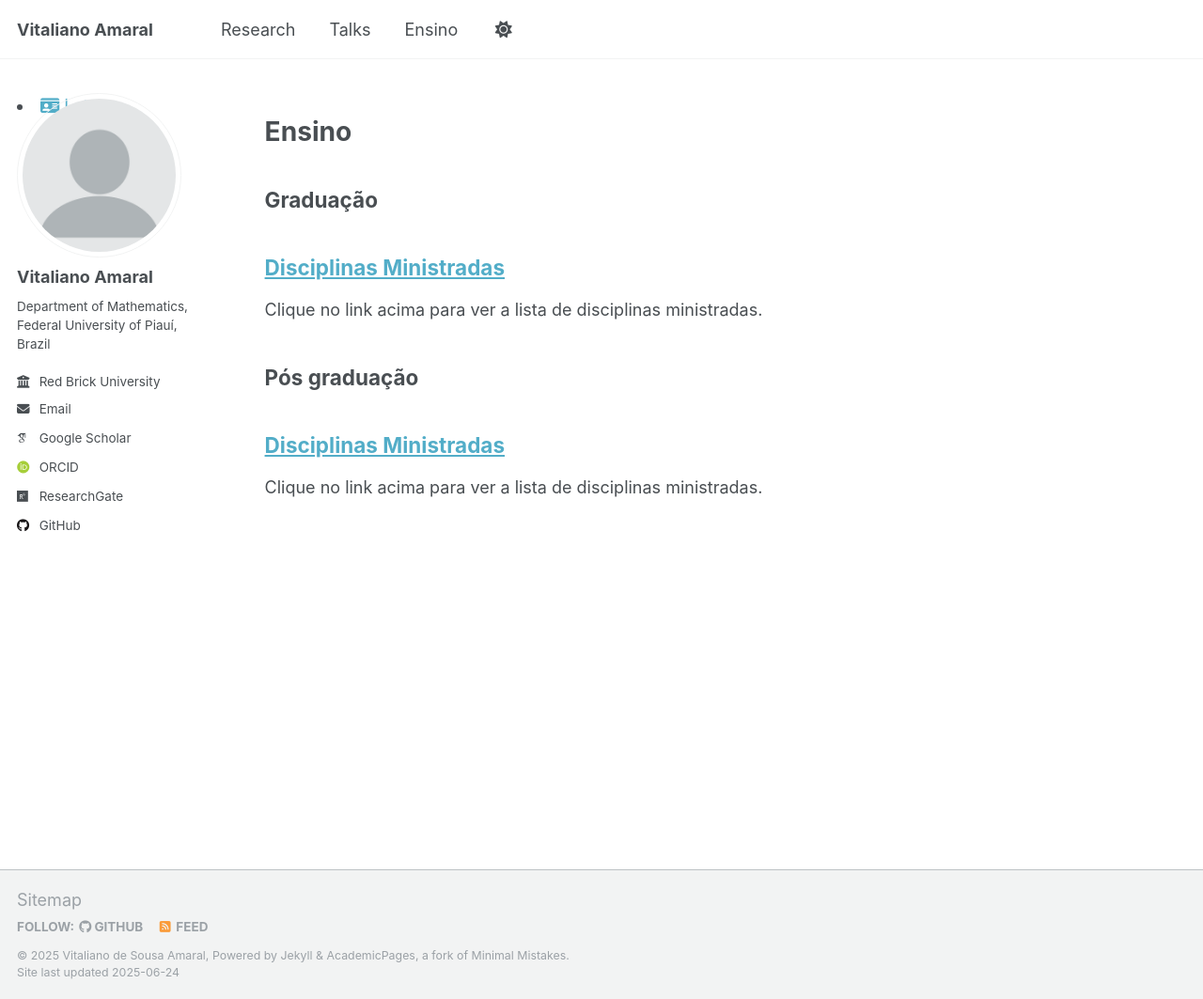
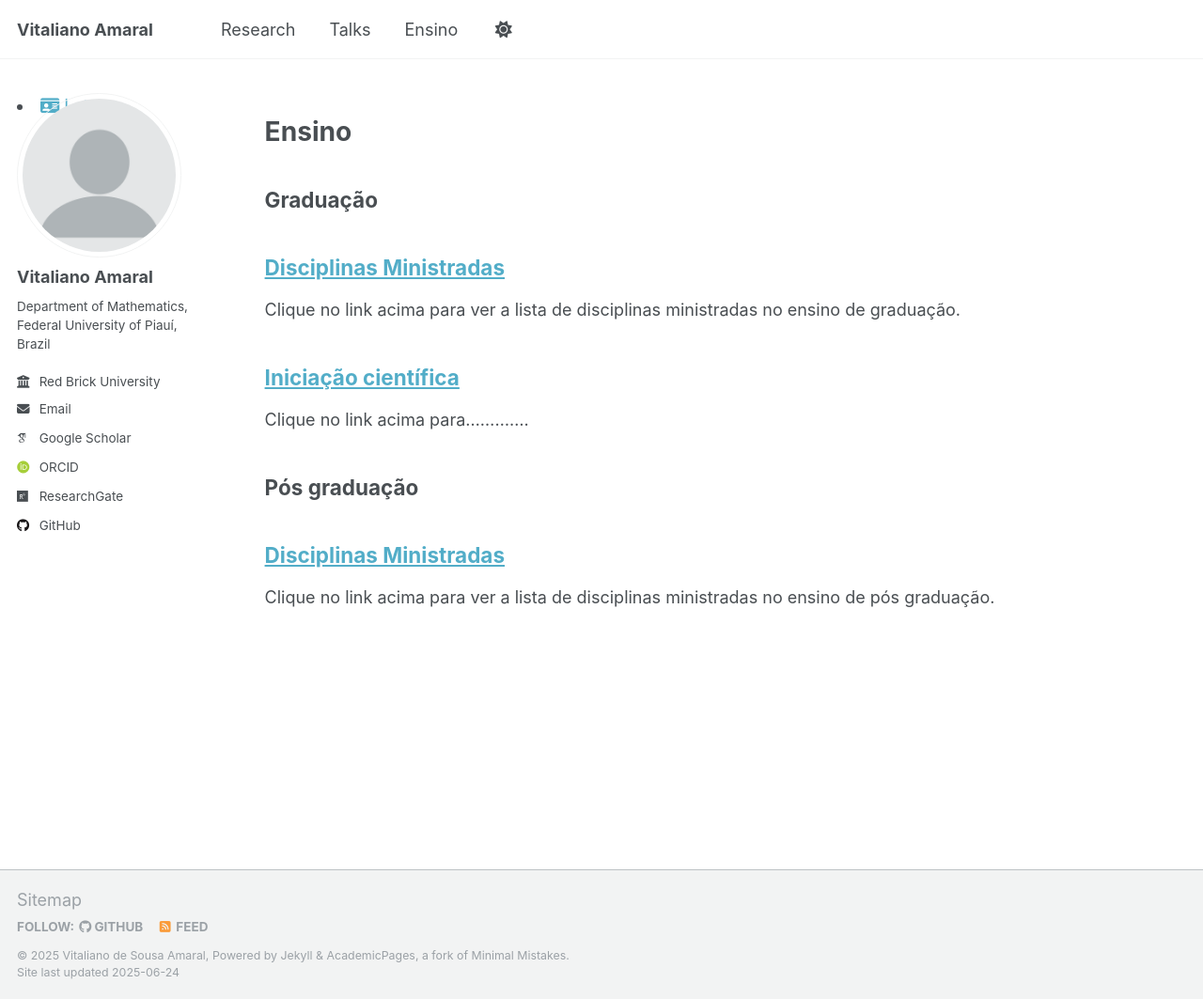
Before and after one commit to vitalianoamaral/vitalianoamaral.github.io, a Jekyll site: the page built from _pages/ensino.md, in a window 1280 px wide and 1063 px high. Shown: the whole window at 94% size. Built offline with Jekyll 4.4.1, drawn with Linux system fonts in a browser that asks for light colours; some web fonts are replaced.

Commit message:
Update ensino.md

```diff
--- a/_pages/ensino.md
+++ b/_pages/ensino.md
@@ -7,7 +7,9 @@ author_profile: true
 
 ## Graduação
 ## [Disciplinas Ministradas](/ensino/disciplinasg/)
-Clique no link acima para ver a lista de disciplinas ministradas.
+Clique no link acima para ver a lista de disciplinas ministradas no ensino de graduação.
+## [Iniciação científica](/ensino/ic/)
+Clique no link acima para.............
 ## Pós graduação
 ## [Disciplinas Ministradas](/ensino/disciplinasg/)
-Clique no link acima para ver a lista de disciplinas ministradas.
+Clique no link acima para ver a lista de disciplinas ministradas no ensino de pós graduação.
```
